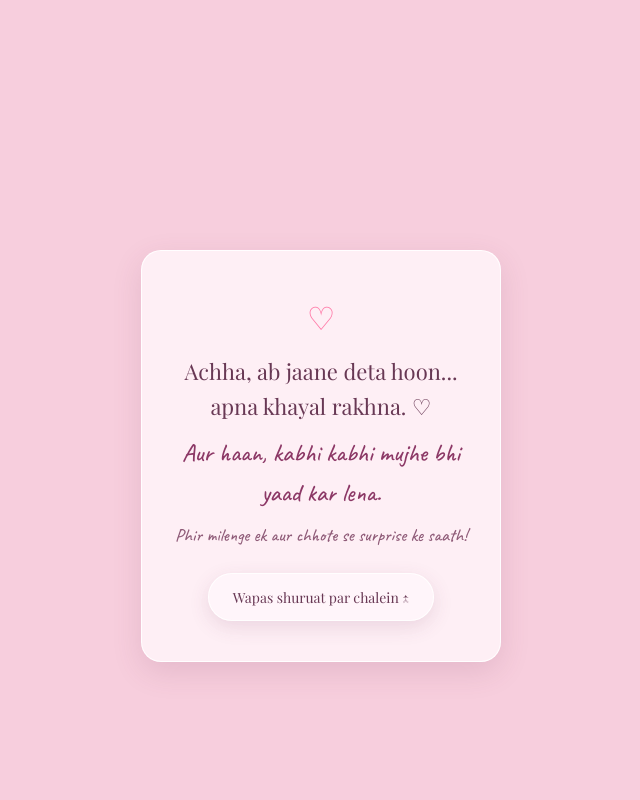
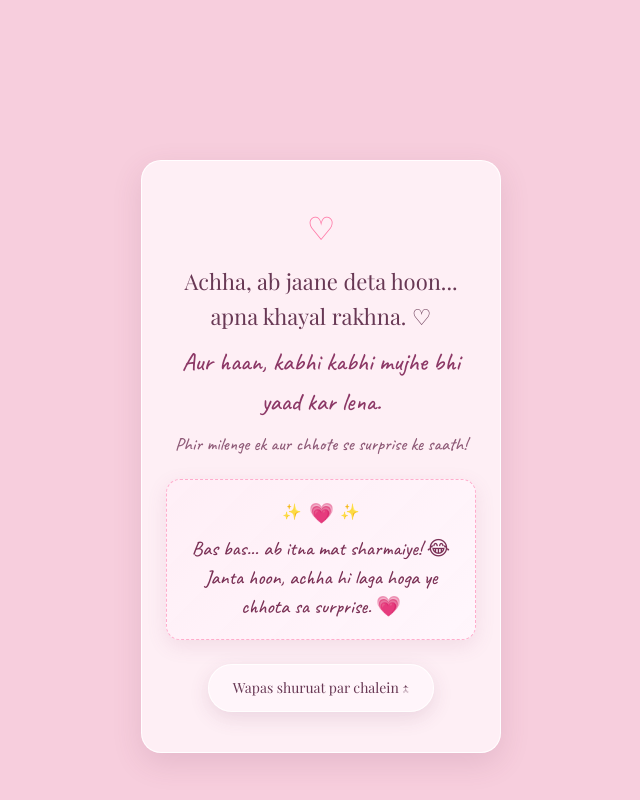
Before and after one commit to subhamp29/little-surprise-web, a plain HTML site: page index.html in a window 1280 px wide. Shown: the part 4870-5670 px from the top of the page, without its empty margins (319-959 px from the left). Drawn offline with nearby package versions, Linux system fonts and the light colour scheme; a web font is replaced by a local one.

Commit message:
feat: add final playful teasing note on goodbye screen

```diff
--- a/index.html
+++ b/index.html
@@ -308,6 +308,16 @@
         <p class="goodbye-msg">Aur haan, kabhi kabhi mujhe bhi yaad kar lena.</p>
         <p class="goodbye-sub">Phir milenge ek aur chhote se surprise ke saath!</p>
 
+        <!-- Playful final teasing note with delay -->
+        <div class="teasing-note-card" id="teasingNote">
+          <div class="teasing-decorations" aria-hidden="true">
+            <span class="tease-sparkle">✨</span>
+            <span class="tease-heart">💗</span>
+            <span class="tease-sparkle">✨</span>
+          </div>
+          <p class="teasing-msg">Bas bas... ab itna mat sharmaiye! 😂 Janta hoon, achha hi laga hoga ye chhota sa surprise. 💗</p>
+        </div>
+
         <button id="backToTopBtn" class="primary-btn return-btn" aria-label="Wapas shuruat par jaayein">
           Wapas shuruat par chalein ↑
         </button>
--- a/script.js
+++ b/script.js
@@ -122,6 +122,29 @@
         behavior: reducedMotion ? "auto" : "smooth"
       });
     });
+  }
+
+  // Teasing Note animation on Goodbye screen scroll
+  const teasingNote = document.getElementById("teasingNote");
+  const goodbyeSection = document.getElementById("goodbyeSection");
+  if (teasingNote && goodbyeSection) {
+    if ("IntersectionObserver" in window) {
+      const observer = new IntersectionObserver((entries) => {
+        entries.forEach((entry) => {
+          if (entry.isIntersecting) {
+            setTimeout(() => {
+              teasingNote.classList.add("revealed");
+            }, reducedMotion ? 100 : 800);
+            observer.unobserve(goodbyeSection);
+          }
+        });
+      }, { threshold: 0.3 });
+      observer.observe(goodbyeSection);
+    } else {
+      setTimeout(() => {
+        teasingNote.classList.add("revealed");
+      }, 1000);
+    }
   }
 
   /* -------------------------------------------------------------------------
--- a/style.css
+++ b/style.css
@@ -1076,7 +1076,54 @@ body {
   font-family: var(--font-handwriting);
   font-size: 18px;
   color: var(--color-text-muted);
-  margin-bottom: 24px;
+  margin-bottom: 20px;
+}
+
+/* Playful teasing note on goodbye screen */
+.teasing-note-card {
+  position: relative;
+  background: linear-gradient(135deg, rgba(255, 238, 246, 0.95), rgba(255, 246, 252, 0.98));
+  border: 1px dashed rgba(255, 143, 185, 0.7);
+  border-radius: 14px;
+  padding: 16px 14px 18px;
+  margin: 0 auto 24px;
+  max-width: 310px;
+  box-shadow: 0 6px 20px rgba(160, 80, 120, 0.12);
+  opacity: 0;
+  transform: translateY(12px) scale(0.96);
+  transition: opacity 0.8s cubic-bezier(0.34, 1.56, 0.64, 1), transform 0.8s cubic-bezier(0.34, 1.56, 0.64, 1);
+}
+
+.teasing-note-card.revealed {
+  opacity: 1;
+  transform: translateY(0) scale(1);
+}
+
+.teasing-decorations {
+  display: flex;
+  align-items: center;
+  justify-content: center;
+  gap: 8px;
+  margin-bottom: 6px;
+}
+
+.tease-heart {
+  font-size: 20px;
+  animation: heartbeat 2s infinite;
+  display: inline-block;
+}
+
+.tease-sparkle {
+  font-size: 14px;
+  color: #ff90b5;
+  animation: starPulse 2s ease-in-out infinite alternate;
+}
+
+.teasing-msg {
+  font-family: var(--font-handwriting);
+  font-size: 20px;
+  line-height: 1.45;
+  color: #7b3156;
 }
 
 .return-btn {
```
